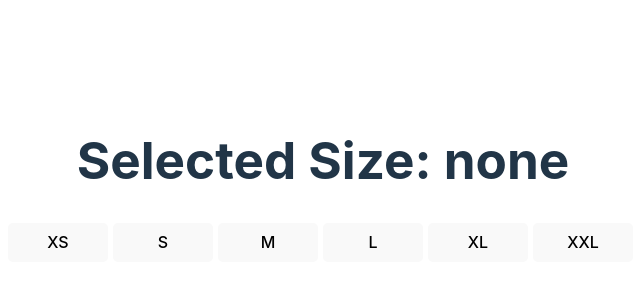
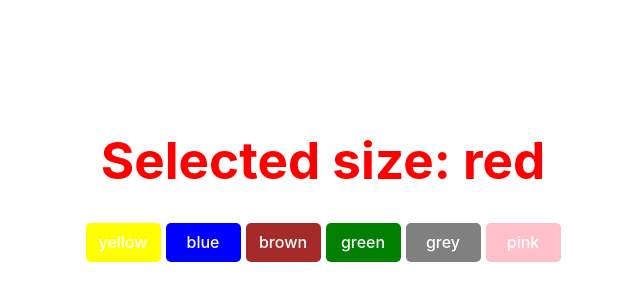
Before and after one commit to luisjover/pruebasreact, a React (Vite) app: page / in a window 1280 px wide. Shown: the part 220-520 px from the top of the page, without its empty margins (317-957 px from the left). Built offline with nearby package versions, Linux system fonts and the light colour scheme.

Commit message:
feat(colorAli): add new form of change

```diff
--- a/src/App.css
+++ b/src/App.css
@@ -4,25 +4,3 @@
   padding: 2rem;
   text-align: center;
 }
-
-button {
-  width: 100px;
-  border: none;
-  margin-right: 5px;
-  border-radius: 5px;
-  -webkit-border-radius: 5px;
-  -moz-border-radius: 5px;
-  -ms-border-radius: 5px;
-  -o-border-radius: 5px;
-  cursor: pointer;
-}
-
-.active {
-  background-color: black;
-  color: white;
-  transition: all .3s ease-out;
-  -webkit-transition: all .3s ease-out;
-  -moz-transition: all .3s ease-out;
-  -ms-transition: all .3s ease-out;
-  -o-transition: all .3s ease-out;
-}
--- a/src/App.tsx
+++ b/src/App.tsx
@@ -1,16 +1,16 @@
 import { useState } from 'react'
 import './App.css'
-import { SizeSelector } from './components/sizeSelector';
+import { ColorSelector } from './components/ColorSelector';
 
 export function App() {
-  const [currentSize, setCurrentSize] = useState("none");
+  const [currentColor, setCurrentColor] = useState("red");
 
   return (
     <div>
-      <h1>Selected Size: {currentSize}</h1>
-      <SizeSelector
-        selectedSize={currentSize}
-        onSizeChange={(size) => setCurrentSize(size)}
+      <h1 style={{ color: currentColor }}>Selected size: {currentColor}</h1>
+      <ColorSelector
+        selectedColor={currentColor}
+        onColorChange={(color) => setCurrentColor(color)} //(size) => setCurrentSize(size) === setCurrentSize   //true
       />
     </div>
   )
--- a/src/components/ColorChanger.tsx
+++ b/src/components/ColorSelector.tsx
@@ -1,28 +1,29 @@
 import { FC } from "react";
+import "./ColorSelector.css";
 
-const possibleColors = ["yellow", "purple", "green", "orange", "pink", "blue"];
+const possibleColors: Array<string> = ["yellow", "blue", "brown", "green", "grey", "pink"];
 
 interface Props {
     selectedColor: string;
     onColorChange: (color: string) => void;
 }
 
+export const ColorSelector: FC<Props> = ({ selectedColor, onColorChange }) => {
 
-export const ColorSelector: FC<Props> = ({ selectedColor, onColorChange }) => {
     return (
-        <div style={{ display: "flex", justifyContent: "center" }}>
+        <div style={{ display: "flex", justifyContent: "center", gap: "5px" }}>
             {
                 possibleColors.map(color => (
                     <button
+                        style={selectedColor !== color ? { backgroundColor: color } : { backgroundColor: "black" }}
                         key={color}
-                        className={selectedColor === color ? "active" : ""}
+                        className={selectedColor === color ? 'active' : ""}
                         onClick={() => onColorChange(color)}
                     >
                         {color}
                     </button>
                 ))
             }
-
         </div>
     )
 }
--- /dev/null
+++ b/src/components/colorSelector.css
@@ -0,0 +1,28 @@
+button {
+    display: flex;
+    justify-content: center;
+    width: 75px;
+    border: none;
+    border-radius: 5px;
+    -webkit-border-radius: 5px;
+    -moz-border-radius: 5px;
+    -ms-border-radius: 5px;
+    -o-border-radius: 5px;
+}
+
+button:hover {
+    outline: 10px auto black;
+}
+
+.active {
+    color: white;
+    transition: all .3s ease-out;
+    -webkit-transition: all .3s ease-out;
+    -moz-transition: all .3s ease-out;
+    -ms-transition: all .3s ease-out;
+    -o-transition: all .3s ease-out;
+}
+
+.active:focus {
+    outline: 4px auto -webkit-focus-ring-color;
+}
--- a/src/components/sizeSelector.tsx
+++ /dev/null
@@ -1,28 +0,0 @@
-import { FC } from "react";
-
-const possibleSizes = ["XS", "S", "M", "L", "XL", "XXL"];
-
-interface Props {
-    selectedSize: string;
-    onSizeChange: (size: string) => void;
-}
-
-
-export const SizeSelector: FC<Props> = ({ selectedSize, onSizeChange }) => {
-    return (
-        <div style={{ display: "flex", justifyContent: "center" }}>
-            {
-                possibleSizes.map(size => (
-                    <button
-                        key={size}
-                        className={selectedSize === size ? "active" : ""}
-                        onClick={() => onSizeChange(size)}
-                    >
-                        {size}
-                    </button>
-                ))
-            }
-
-        </div>
-    )
-}
--- a/src/index.css
+++ b/src/index.css
@@ -4,23 +4,14 @@
   font-weight: 400;
 
   color-scheme: light dark;
-  color: rgba(255, 255, 255, 0.87);
-  background-color: #242424;
+  color: rgba(100, 45, 45, 0.87);
+  background-color: rgba(255, 255, 255);
 
   font-synthesis: none;
   text-rendering: optimizeLegibility;
   -webkit-font-smoothing: antialiased;
   -moz-osx-font-smoothing: grayscale;
   -webkit-text-size-adjust: 100%;
-}
-
-a {
-  font-weight: 500;
-  color: #646cff;
-  text-decoration: inherit;
-}
-a:hover {
-  color: #535bf2;
 }
 
 body {
@@ -43,27 +34,8 @@ button {
   font-size: 1em;
   font-weight: 500;
   font-family: inherit;
-  background-color: #1a1a1a;
+  background-color: rgba(100, 45, 45, 0.87);
+  color: white;
   cursor: pointer;
   transition: border-color 0.25s;
 }
-button:hover {
-  border-color: #646cff;
-}
-button:focus,
-button:focus-visible {
-  outline: 4px auto -webkit-focus-ring-color;
-}
-
-@media (prefers-color-scheme: light) {
-  :root {
-    color: #213547;
-    background-color: #ffffff;
-  }
-  a:hover {
-    color: #747bff;
-  }
-  button {
-    background-color: #f9f9f9;
-  }
-}
```
Also changed, not shown: src/firstApp.tsx (deleted, +0 -22 lines).
